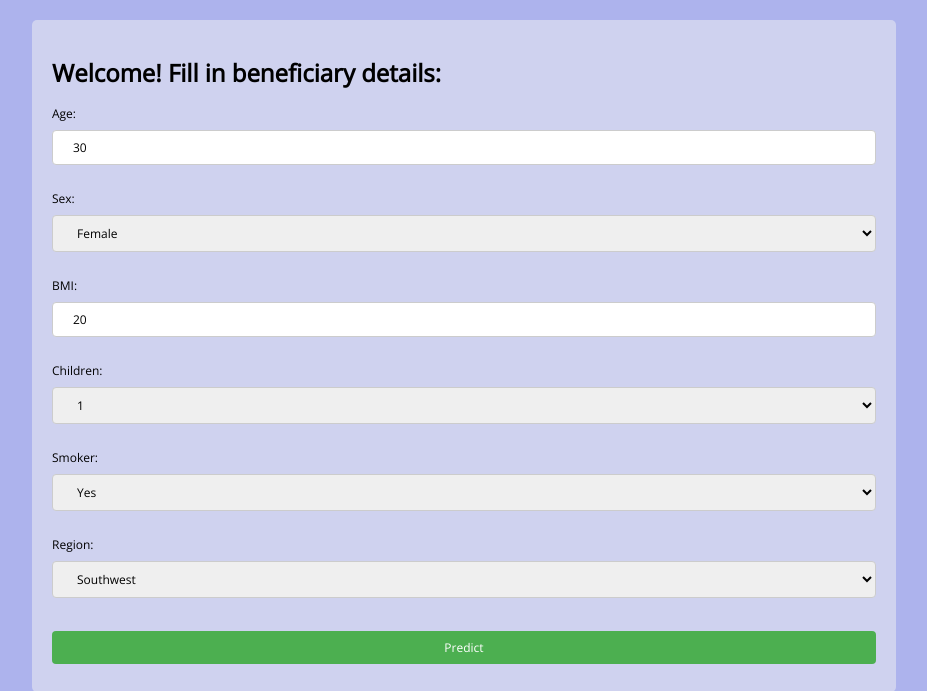
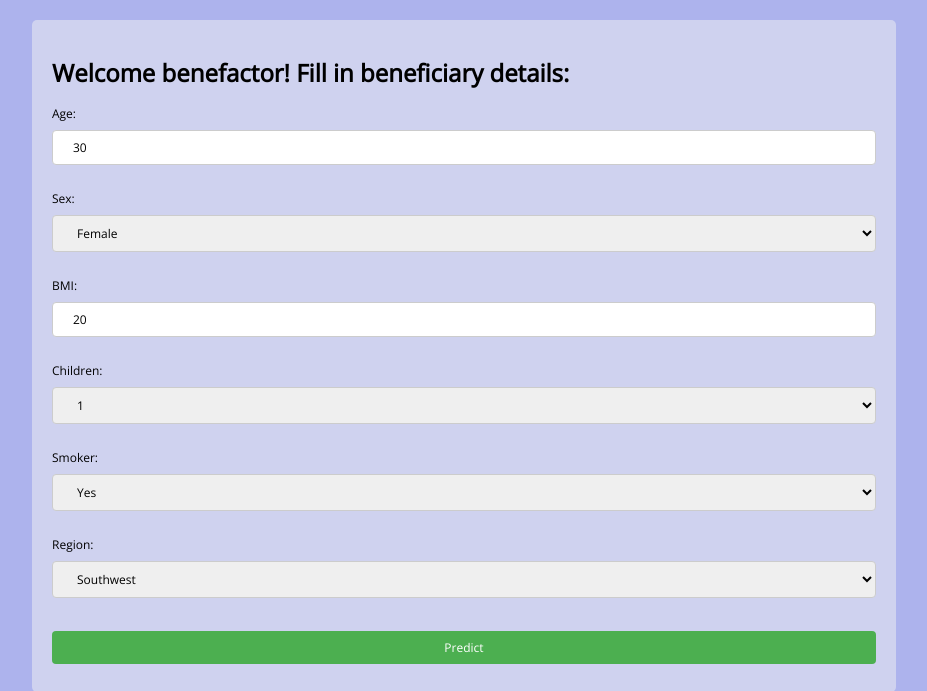
Before and after one commit to cs5imp/Lesson8_CICD_Demo, a Flask app: page / in a window 1280 px wide. Shown: the top 691 px of the page, without its empty margins (176-1103 px from the left). Run offline with Flask 3, Linux system fonts and the light colour scheme.

Commit message:
Updated html file

```diff
--- a/src/templates/index.html
+++ b/src/templates/index.html
@@ -7,7 +7,7 @@
 </head>
 <body>
     <div>
-        <h1>Welcome! Fill in beneficiary details:</h1>
+        <h1>Welcome benefactor! Fill in beneficiary details:</h1>
         <form method="POST">
             <label for="age">Age:</label><br>
             <input type="text" id="age" name="age" value="30"><br><br>
```
